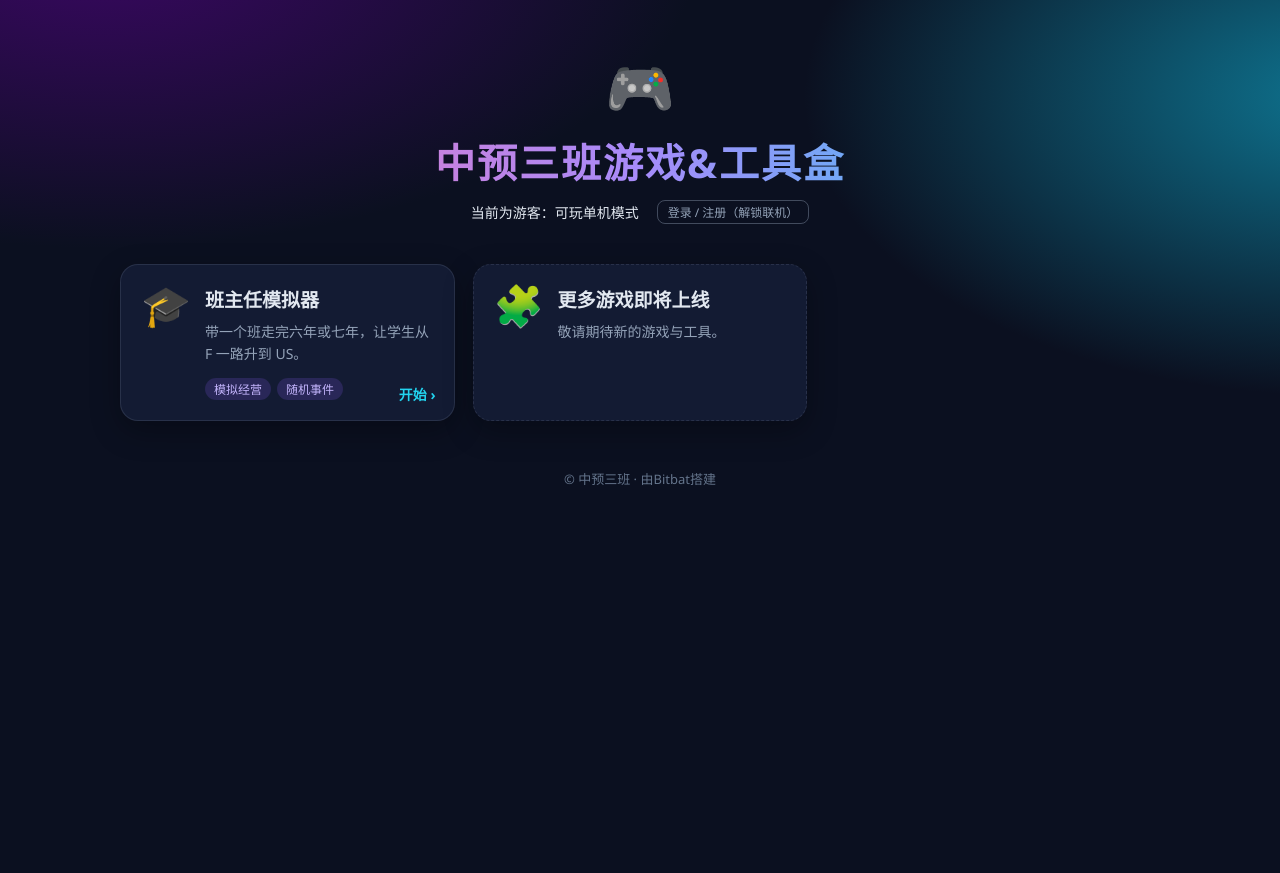
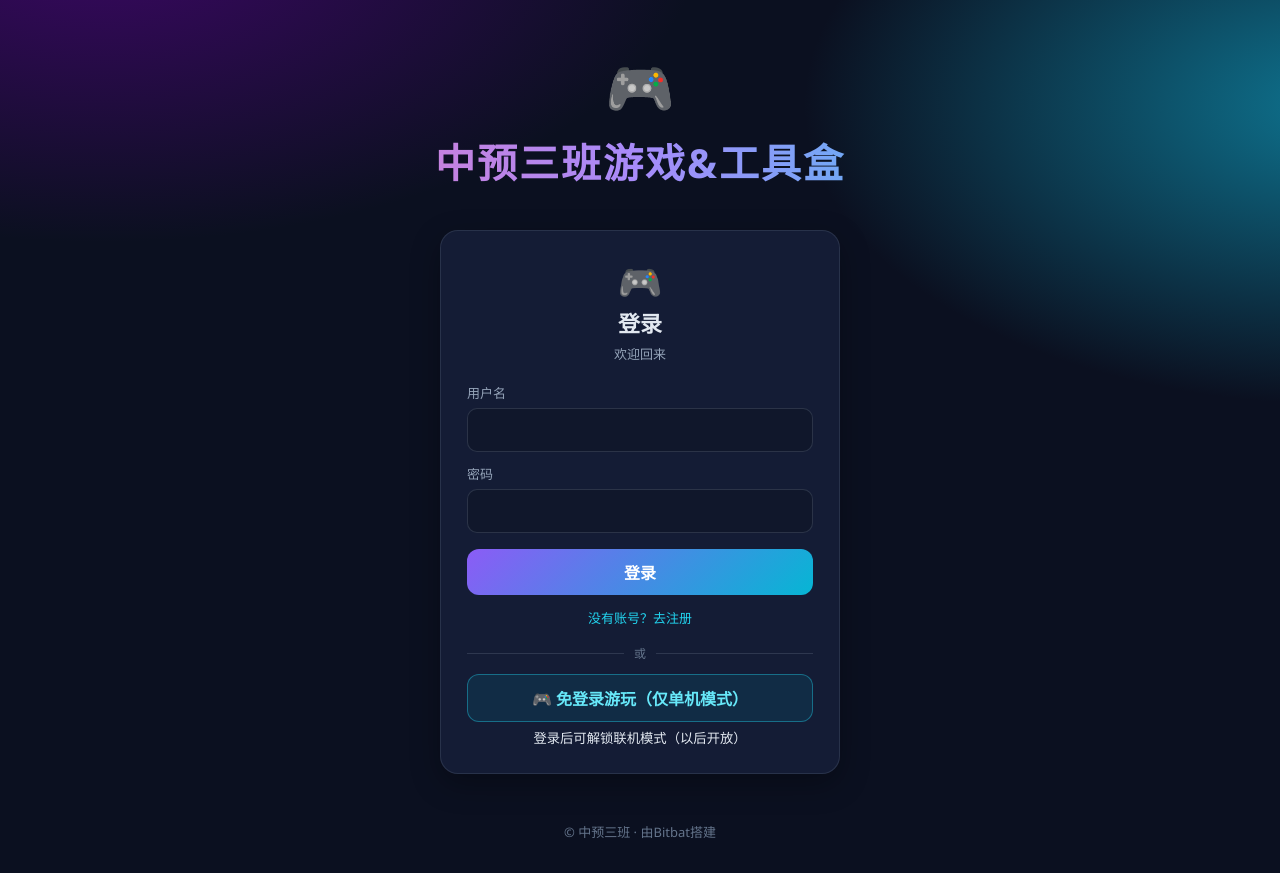
Before and after one commit to bitbat123/bitbat123.github.io, a React (Vite) app: page / in a window 1280 px wide. Before the commit the page ends 800 px from the top, so only its background shows below. Built offline with nearby package versions, Linux system fonts and the light colour scheme.

Commit message:
Home: show login page first; add guest play button

```diff
--- a/src/App.jsx
+++ b/src/App.jsx
@@ -4,15 +4,17 @@ import AuthPanel from './components/AuthPanel.jsx';
 import { callAuth, getToken, clearToken } from './cloud.js';
 
 /**
- * 主页：所有人（包括游客）都能看到游戏列表并玩单机模式。
- * 登录 / 注册是可选入口：登录后可玩联机模式（联机功能以后再做）。
+ * 首页流程：
+ * - 默认先显示登录页（登录 / 注册 / 免登录游玩）；
+ * - 登录成功（或选择免登录游玩）后进入游戏列表；
+ * - 游客只能玩单机，登录用户以后可解锁联机。
  */
 export default function App() {
-  const [user, setUser] = useState(null);
+  const [user, setUser] = useState(null);      // { username } | null
+  const [guest, setGuest] = useState(false);   // 是否选择了免登录游玩
   const [checking, setChecking] = useState(true);
-  const [showAuth, setShowAuth] = useState(false);
 
-  // 启动时用本地令牌恢复会话（失败则视为游客）
+  // 启动时用本地令牌恢复会话，恢复成功则直接进入游戏列表
   useEffect(() => {
     const token = getToken();
     if (!token) { setChecking(false); return; }
@@ -22,37 +24,49 @@ export default function App() {
       .finally(() => setChecking(false));
   }, []);
 
-  const logout = () => { clearToken(); setUser(null); };
+  const logout = () => { clearToken(); setUser(null); setGuest(false); };
 
+  if (checking) {
+    return <div className="home"><p className="muted center">加载中…</p></div>;
+  }
+
+  // 未登录且未选择游客：显示登录页
+  if (!user && !guest) {
+    return (
+      <div className="home">
+        <header className="home-hero">
+          <div className="home-logo">🎮</div>
+          <h1>中预三班游戏&amp;工具盒</h1>
+        </header>
+        <AuthPanel
+          onLogin={(u) => setUser(u)}
+          onGuest={() => setGuest(true)}
+        />
+        <footer className="home-foot">© 中预三班 · 由Bitbat搭建</footer>
+      </div>
+    );
+  }
+
+  // 已登录或游客：显示游戏列表
   return (
     <div className="home">
       <header className="home-hero">
         <div className="home-logo">🎮</div>
         <h1>中预三班游戏&amp;工具盒</h1>
         <div className="account-bar">
-          {checking ? (
-            <span className="muted">检查登录状态…</span>
-          ) : user ? (
+          {user ? (
             <>
               <span>你好，{user.username}</span>
               <button className="logout" onClick={logout}>退出登录</button>
             </>
           ) : (
             <>
-              <span className="muted">当前为游客：可玩单机模式</span>
-              <button className="logout" onClick={() => setShowAuth((v) => !v)}>
-                {showAuth ? '收起' : '登录 / 注册（解锁联机）'}
-              </button>
+              <span className="muted">当前为游客：仅可玩单机模式</span>
+              <button className="logout" onClick={() => setGuest(false)}>去登录</button>
             </>
           )}
         </div>
       </header>
-
-      {!user && showAuth && (
-        <div className="auth-slot">
-          <AuthPanel onLogin={(u) => { setUser(u); setShowAuth(false); }} />
-        </div>
-      )}
 
       <main className="home-grid">
         {GAMES.map((g) => (
--- a/src/components/AuthPanel.jsx
+++ b/src/components/AuthPanel.jsx
@@ -1,8 +1,11 @@
 import React, { useState } from 'react';
 import { callAuth, saveToken } from '../cloud.js';
 
-/** 登录 / 注册面板：注册需管理员审核，审核通过后方可登录 */
-export default function AuthPanel({ onLogin }) {
+/**
+ * 登录 / 注册面板：注册需管理员审核，审核通过后方可登录。
+ * onLogin(user)：登录成功回调；onGuest()：选择免登录游玩（仅单机）。
+ */
+export default function AuthPanel({ onLogin, onGuest }) {
   const [mode, setMode] = useState('login'); // login | register
   const [username, setUsername] = useState('');
   const [studentId, setStudentId] = useState('');
@@ -95,6 +98,13 @@ export default function AuthPanel({ onLogin }) {
         >
           {mode === 'login' ? '没有账号？去注册' : '已有账号？去登录'}
         </button>
+
+        <div className="auth-divider"><span>或</span></div>
+
+        <button type="button" className="auth-guest" onClick={onGuest}>
+          🎮 免登录游玩（仅单机模式）
+        </button>
+        <small className="muted center">登录后可解锁联机模式（以后开放）</small>
       </form>
     </div>
   );
--- a/src/styles.css
+++ b/src/styles.css
@@ -48,6 +48,13 @@ a.game-card:hover { transform: translateY(-4px); border-color: #8b5cf6; box-shad
 .account-bar { display: flex; justify-content: center; align-items: center; gap: 8px; margin-top: 10px; font-size: 14px; flex-wrap: wrap; }
 .auth-slot { margin: 0 0 28px; }
 .gc-tag.mp { background: rgba(251, 191, 36, 0.18); color: #fde68a; }
+.auth-divider { display: flex; align-items: center; gap: 10px; color: #64748b; font-size: 12px; margin: 10px 0 6px; }
+.auth-divider::before, .auth-divider::after { content: ''; flex: 1; height: 1px; background: rgba(148, 163, 184, 0.2); }
+.auth-guest {
+  border: 1px solid rgba(34, 211, 238, 0.4); background: rgba(6, 182, 212, 0.1); color: #67e8f9;
+  border-radius: 12px; padding: 11px; font: inherit; font-weight: 600; cursor: pointer; transition: background 0.2s;
+}
+.auth-guest:hover { background: rgba(6, 182, 212, 0.2); }
 .logout { margin-left: 10px; background: transparent; border: 1px solid rgba(148,163,184,.4); color: #94a3b8; border-radius: 8px; padding: 2px 10px; cursor: pointer; font: inherit; font-size: 12px; }
 .logout:hover { color: #e2e8f0; }
 
```
